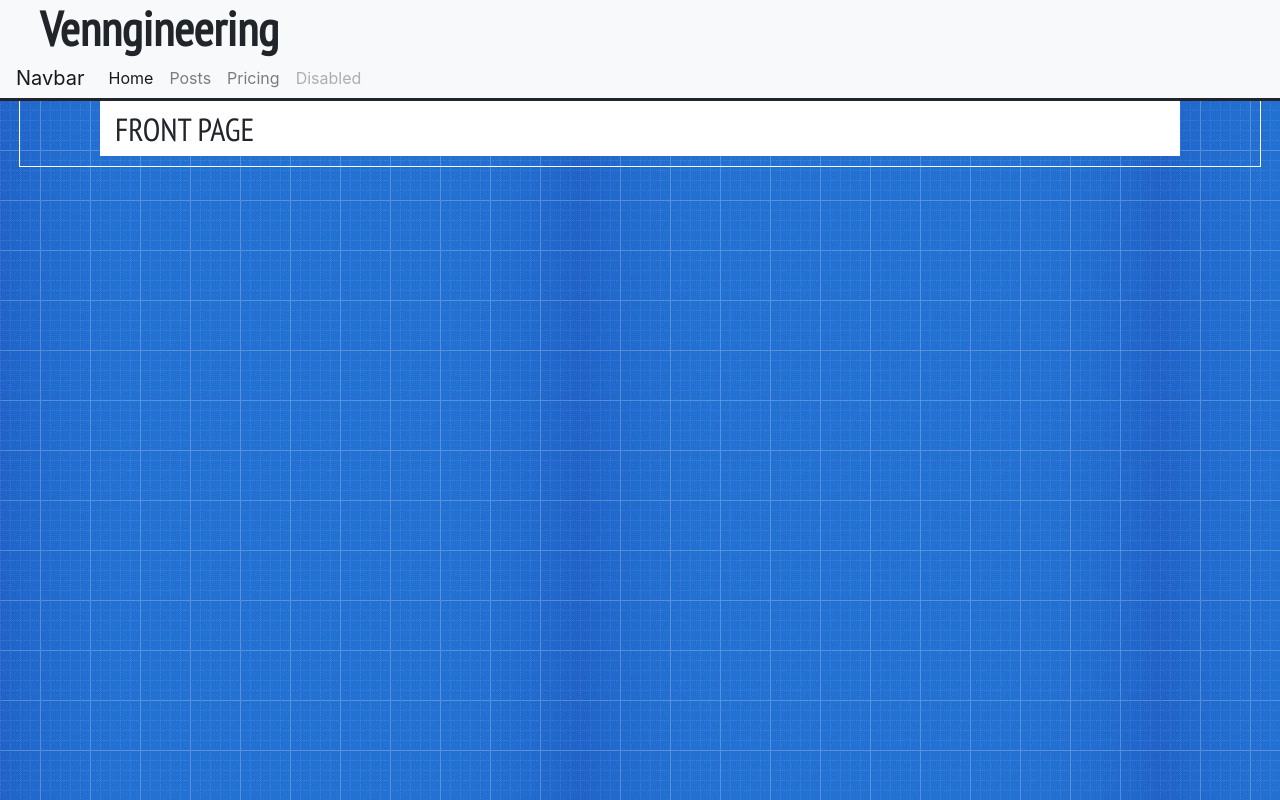
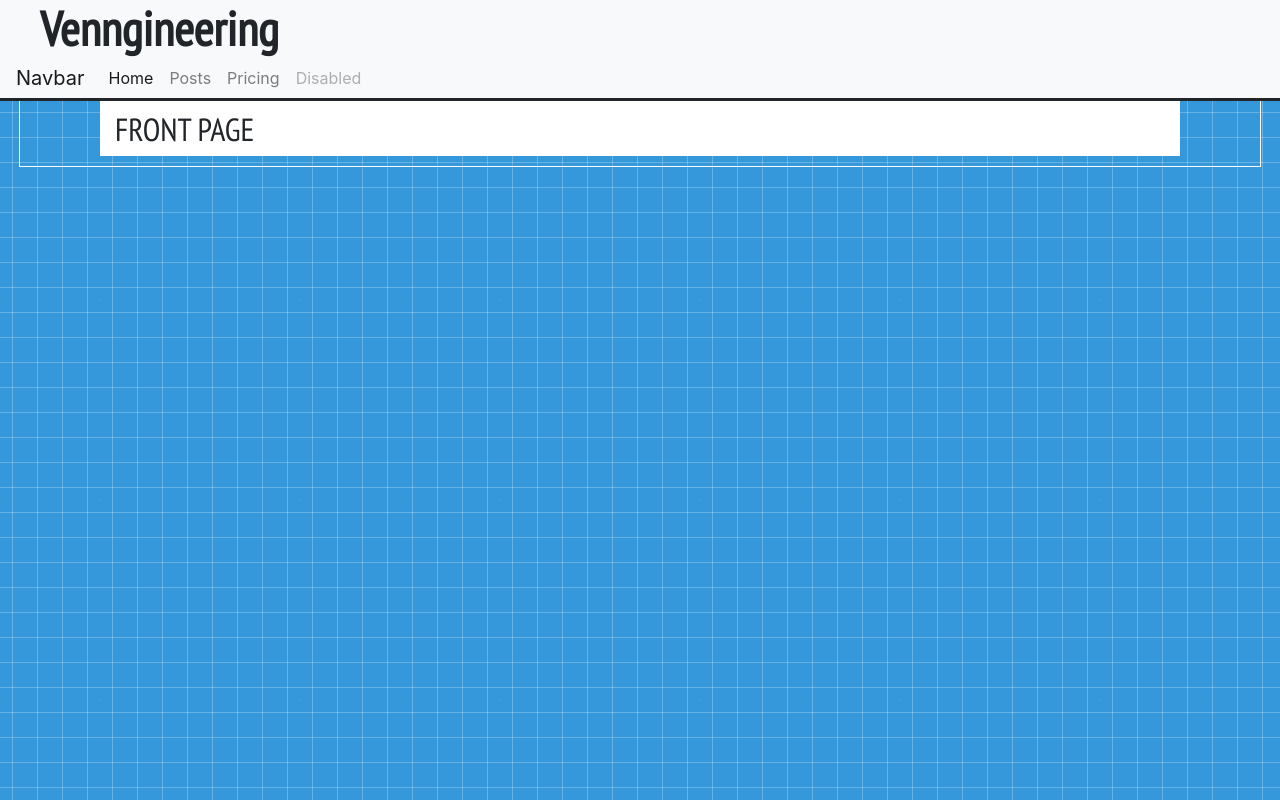
Before and after one commit to sirvenny/venngineering, a Django app: page / in a window 1280 px wide. Run offline with Django 3.2, Linux system fonts and the light colour scheme; some libraries are stand-ins or nearby versions.

Commit message:
updated css

```diff
--- a/blog/static/css/blog.css
+++ b/blog/static/css/blog.css
@@ -16,7 +16,8 @@
 }
 
 body{
-  background-image: url('/static/images/blueprintpattern.jpg');
+  background-image: url('/static/images/blueprint-pattern.png');
+  background-size: 100px 100px;
 }
 
 #center_container{
```
Also changed, not shown: blog/static/images/blueprint-pattern.png (added).
